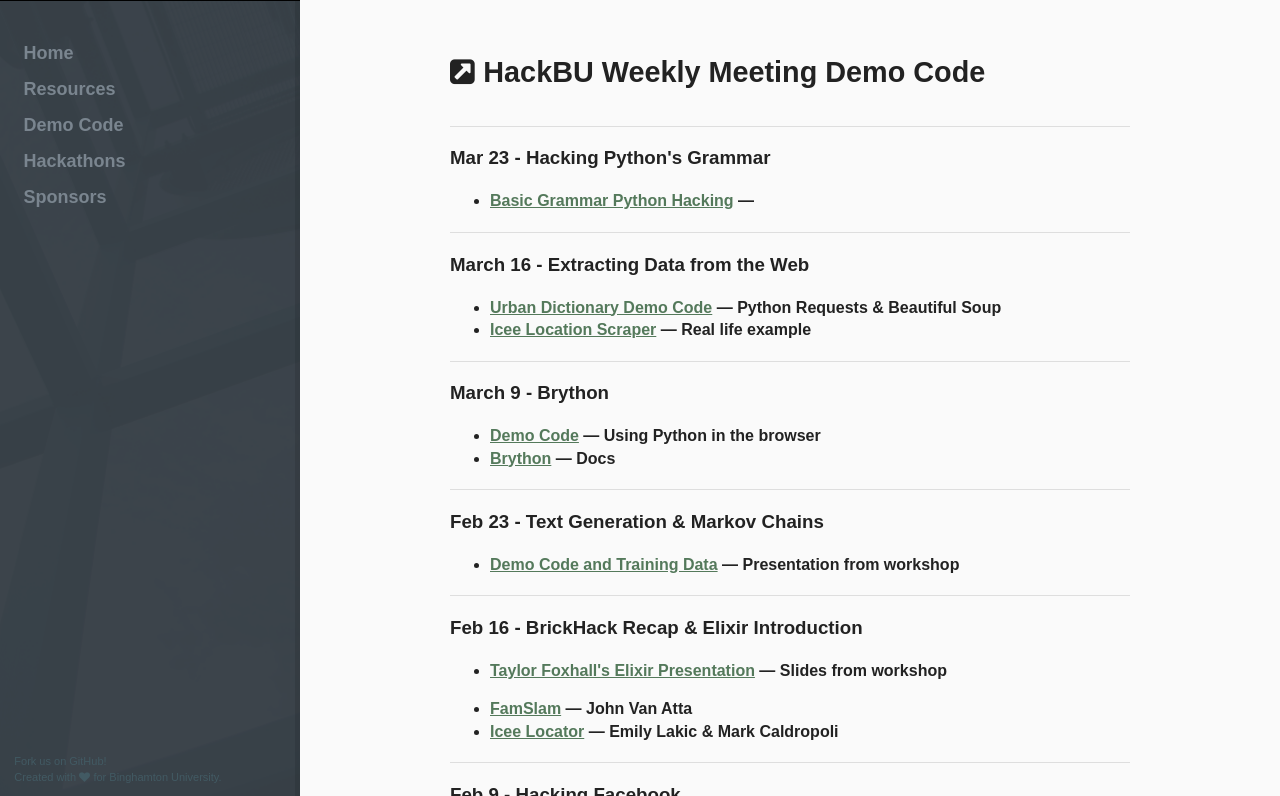
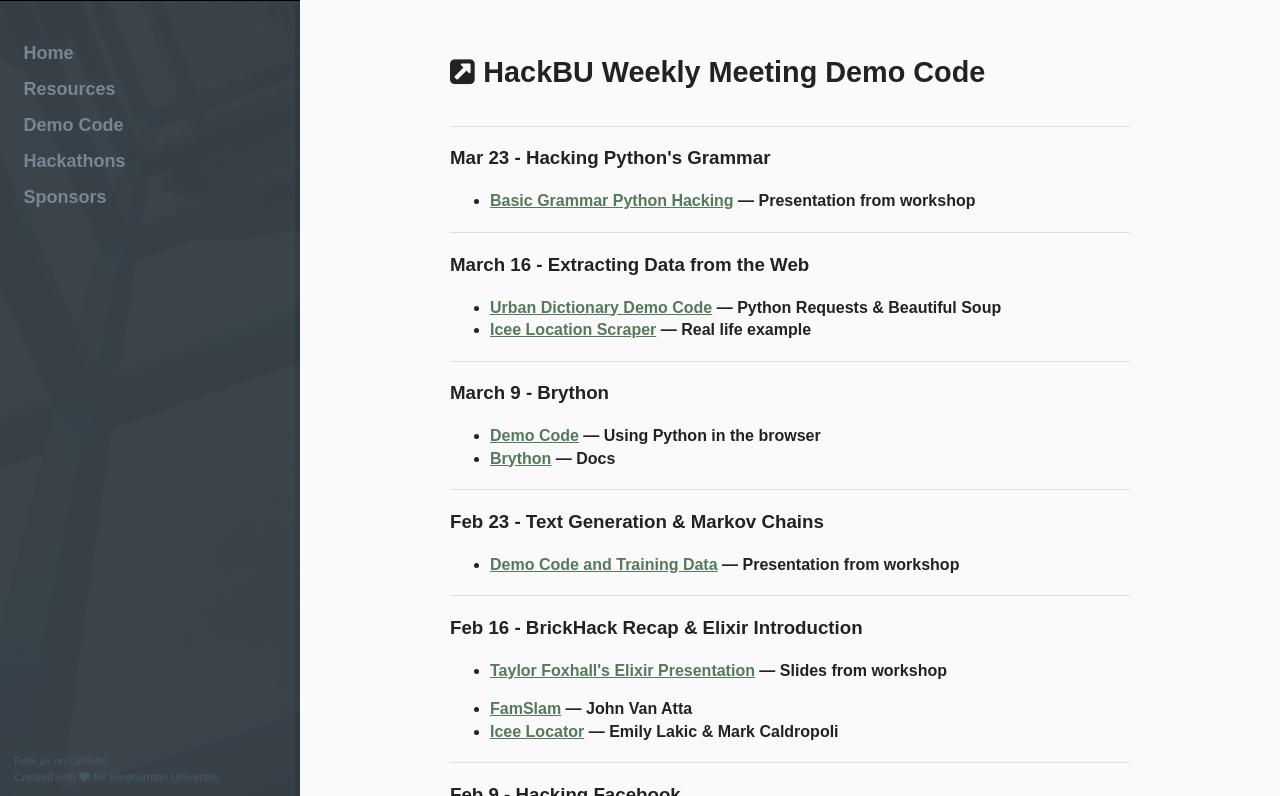
Before and after one commit to hackbinghamton/hackbinghamton.github.io, a Jekyll site: the page built from demo/index.html, in a window 1280 px wide and 900 px high, cut to the strip 104-900 px from the top of the window. Built offline with Jekyll 4.4.1, drawn with Linux system fonts in a browser that asks for light colours; nearby versions of some CDN libraries.

Commit message:
Fix typo

```diff
--- a/demo/index.html
+++ b/demo/index.html
@@ -12,7 +12,7 @@
 
     <ul>
         <li>
-            <b><a href="http://hackbu.org/python-grammar-hacks/">Basic Grammar Python Hacking</a> &mdash; </b><br />
+          <b><a href="http://hackbu.org/python-grammar-hacks/">Basic Grammar Python Hacking</a> &mdash; Presentation from workshop </b><br />
         </li>
     </ul>
 
```
